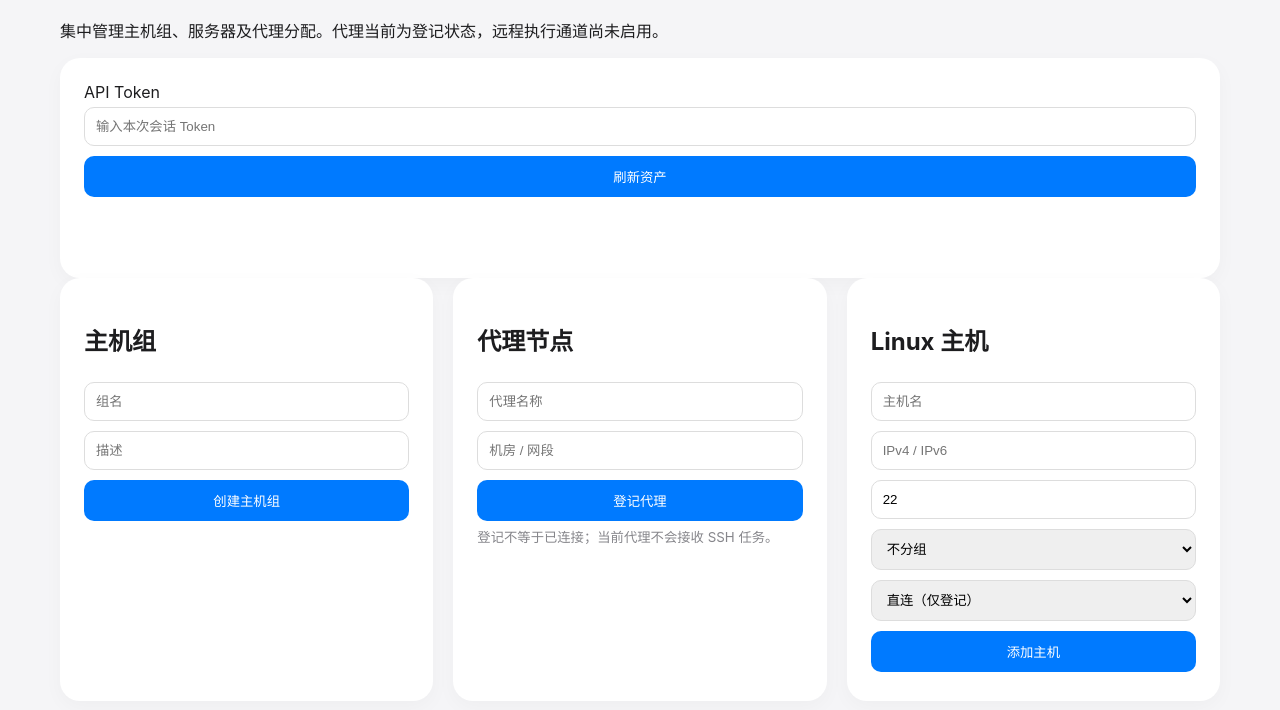
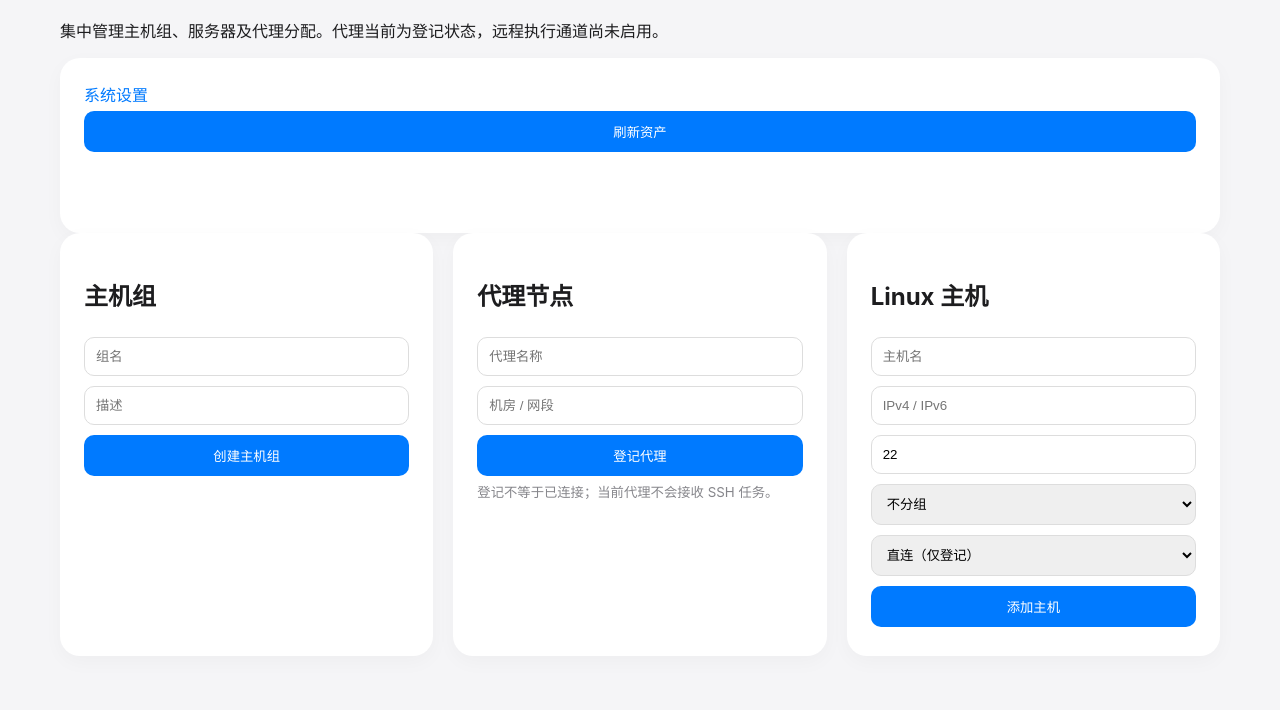
Before and after one commit to beijing10000-boop/linux-ai-diagnostic-mcp, a plain HTML site: page web/inventory.html in a window 1280 px wide. Shown: the part 142-852 px from the top of the page. After the commit the page ends 826 px from the top, so only its background shows below. Drawn offline with Linux system fonts and the light colour scheme.

Commit message:
Remove legacy API token UI and env requirement: web/inventory.html

```diff
--- a/web/inventory.html
+++ b/web/inventory.html
@@ -6,12 +6,12 @@ section{background:#fff;border-radius:20px;padding:24px;box-shadow:0 6px 20px #0
 button{background:#007aff;color:white;cursor:pointer;border:0}.danger{background:#ff3b30;width:auto;padding:7px 12px}
 table{width:100%;border-collapse:collapse;font-size:13px}td,th{padding:10px 5px;text-align:left;border-bottom:1px solid #eee;overflow-wrap:anywhere}
 small{color:#86868b}#message{min-height:20px;color:#b54708}
-</style></head><body><header><b>◈ Linux AI Diagnostic</b>　<a href="/">诊断工作台</a>　 / 资产与代理</header><main><h1>主机组与代理管理</h1><p>集中管理主机组、服务器及代理分配。代理当前为登记状态，远程执行通道尚未启用。</p><section><label>API Token <input id="token" type="password" autocomplete="off" placeholder="输入本次会话 Token"></label><button id="refresh">刷新资产</button><p id="message"></p></section><div class="grid">
+</style></head><body><header><b>◈ Linux AI Diagnostic</b>　<a href="/">诊断工作台</a>　 / 资产与代理</header><main><h1>主机组与代理管理</h1><p>集中管理主机组、服务器及代理分配。代理当前为登记状态，远程执行通道尚未启用。</p><section><a href="/settings">系统设置</a><button id="refresh">刷新资产</button><p id="message"></p></section><div class="grid">
 <section><h2>主机组</h2><form id="groupForm"><input name="name" placeholder="组名" required maxlength="80"><input name="description" placeholder="描述"><button>创建主机组</button></form><div id="groups"></div></section>
 <section><h2>代理节点</h2><form id="proxyForm"><input name="name" placeholder="代理名称" required maxlength="80"><input name="description" placeholder="机房 / 网段"><button>登记代理</button></form><small>登记不等于已连接；当前代理不会接收 SSH 任务。</small><div id="proxies"></div></section>
 <section><h2>Linux 主机</h2><form id="hostForm"><input name="name" placeholder="主机名" required><input name="address" placeholder="IPv4 / IPv6" required><input name="ssh_port" type="number" value="22" min="1" max="65535"><select name="group_id" id="groupSelect"><option value="">不分组</option></select><select name="proxy_id" id="proxySelect"><option value="">直连（仅登记）</option></select><button>添加主机</button></form><div id="hosts"></div></section>
 </div></main><script>
-const $=id=>document.getElementById(id);const api=async(path,options={})=>{const res=await fetch('/api/'+path,{...options,headers:{'Content-Type':'application/json','Authorization':'Bearer '+$('token').value}});const data=await res.json();if(!res.ok)throw Error(data.detail||'HTTP '+res.status);return data};
+const $=id=>document.getElementById(id);const api=async(path,options={})=>{const res=await fetch('/api/'+path,{...options,headers:{'Content-Type':'application/json'}});const data=await res.json();if(!res.ok)throw Error(data.detail||'HTTP '+res.status);return data};
 function table(id,rows,cols,kind){const target=$(id);target.replaceChildren();const t=document.createElement('table'),head=t.insertRow();cols.forEach(k=>{const th=document.createElement('th');th.textContent=k;head.append(th)});const th=document.createElement('th');th.textContent='操作';head.append(th);rows.forEach(r=>{const tr=t.insertRow();cols.forEach(k=>{const td=tr.insertCell();td.textContent=String(r[k]??'—')});const td=tr.insertCell(),b=document.createElement('button');b.className='danger';b.textContent='删除';b.onclick=async()=>{if(!confirm('确定删除？'))return;try{await api(kind+'/'+r.id,{method:'DELETE'});await refresh()}catch(e){$('message').textContent=e.message}};td.append(b)});target.append(t)}
 function options(id,rows,label){const sel=$(id);sel.replaceChildren();let empty=document.createElement('option');empty.value='';empty.textContent=label;sel.append(empty);rows.forEach(r=>{const o=document.createElement('option');o.value=r.id;o.textContent=r.name;sel.append(o)})}
 async function refresh(){try{const [g,p,h]=await Promise.all(['groups','proxies','hosts'].map(x=>api(x)));table('groups',g,['name','description'],'groups');table('proxies',p,['name','status'],'proxies');table('hosts',h,['name','address','group_id','proxy_id'],'hosts');options('groupSelect',g,'不分组');options('proxySelect',p,'直连（仅登记）');$('message').textContent='资产已刷新'}catch(e){$('message').textContent=e.message}}
```
